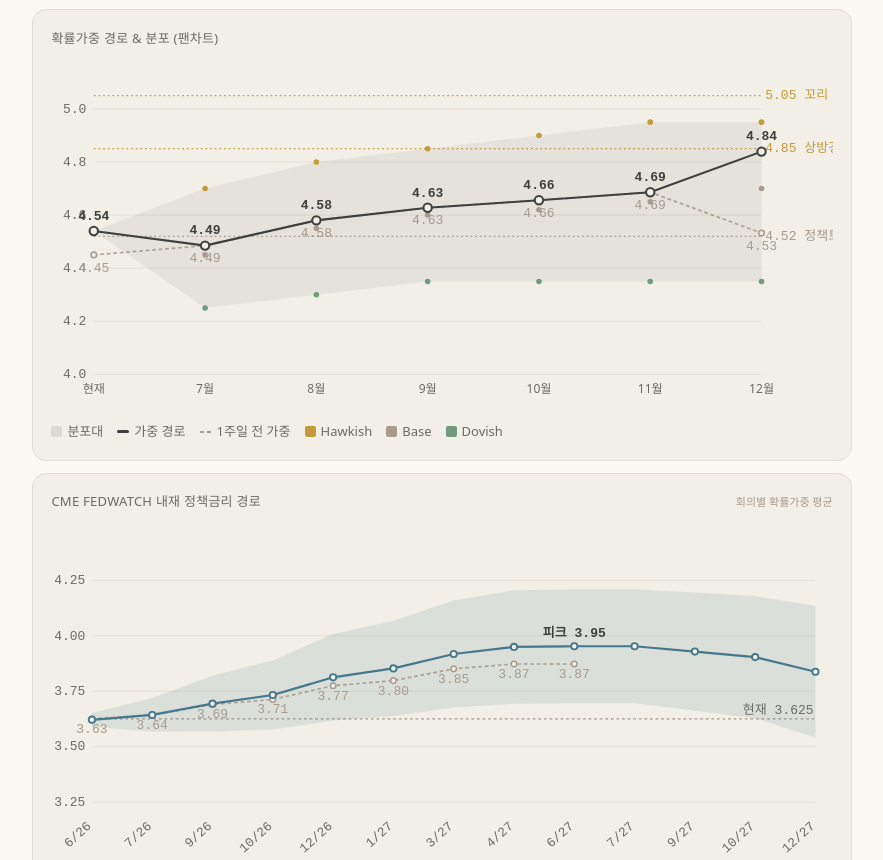
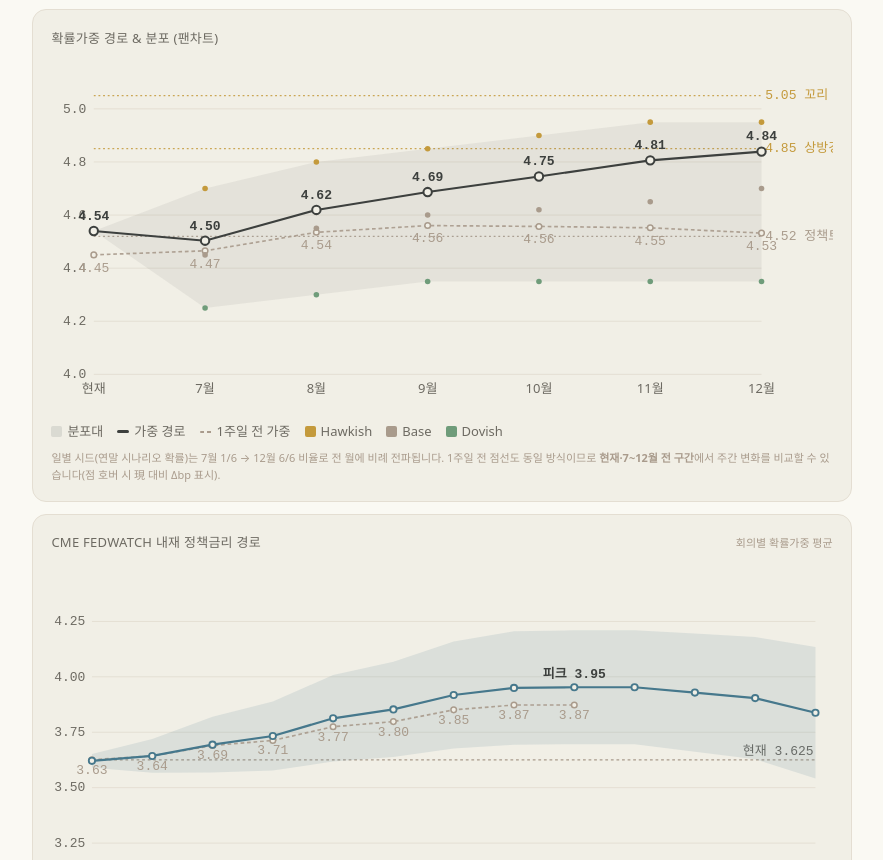
Before and after one commit to SimpleorNothing/us10y, a website: page public/index.html in a window 1280 px wide. Shown: the part 1358-2218 px from the top of the page, without its empty margins (198-1081 px from the left). Drawn offline with nearby package versions, Linux system fonts and the light colour scheme; a web font is replaced by a local one.

Commit message:
feat: 팬차트 월별(현재~12월) 1주일 전 비교 — 연말 시드 확률을 전 월에 비례 전파(seedMonths), 점 호버 시 現 대비 Δbp 표시

```diff
--- a/public/app.js
+++ b/public/app.js
@@ -67,7 +67,7 @@
       .replace(/&/g, "&amp;")
       .replace(/</g, "&lt;")
       .replace(/>/g, "&gt;")
-      .replace(/"/g, "&quot;")
+      .replace(/\"/g, "&quot;")
       .replace(/'/g, "&#39;");
   }
 
@@ -275,6 +275,23 @@ var gateHz = 'fragile', gateHk = 'mid';
 var seedApplied = false, _seed = null;
 var _prevSeed = null; // 1주일 전 스냅샷(현재10Y·연말확률)
 
+/* 연말(12월) 시드 확률을 전 월에 비례 전파 — 7월 1/6 → 12월 6/6(=시드값 그대로).
+   현재 경로·1주일 전 경로가 같은 함수를 사용하므로 월별 비교가 정합. */
+var DEC_DEF = DEFAULTS[DEFAULTS.length-1];
+function seedMonths(st,p){
+  if(!p)return;
+  var dB=(typeof p.base==='number')?(p.base-DEC_DEF.base.p):0;
+  var dH=(typeof p.bear==='number')?(p.bear-DEC_DEF.hawk.p):0;
+  var dD=(typeof p.bull==='number')?(p.bull-DEC_DEF.dove.p):0;
+  var N=st.length;
+  st.forEach(function(m,i){
+    var f=(i+1)/N;
+    m.base.p=Math.max(0,Math.round(DEFAULTS[i].base.p+f*dB));
+    m.hawk.p=Math.max(0,Math.round(DEFAULTS[i].hawk.p+f*dH));
+    m.dove.p=Math.max(0,Math.round(DEFAULTS[i].dove.p+f*dD));
+  });
+}
+
 function wsum(m){return m.base.p+m.hawk.p+m.dove.p;}
 function weighted(m){var s=wsum(m);if(s<=0)return 0;return (m.base.p*m.base.y+m.hawk.p*m.hawk.y+m.dove.p*m.dove.y)/s;}
 function f2(v){return v.toFixed(2);}
@@ -325,21 +342,20 @@ function chart(){
   var bot='';
   for(var i=xs.length-1;i>=0;i--){var m=xs[i],x=xAt(i);var lo=(i===0)?ANCHOR.y:m.dove.y;bot+='L'+x+' '+yAt(lo)+' ';}
   s+='<path d="'+top+bot+'Z" fill="'+COL.txt+'" opacity="0.07"/>';
-  // 1주일 전 가중 경로 (밴드 없이 가중평균 수치만)
+  // 1주일 전 가중 경로 — 전 월에 1주일 전 연말 확률을 동일 방식(seedMonths)으로 전파해 월별 비교 가능
   if(_prevSeed){
-    var pst=clone(DEFAULTS), pdec=pst[pst.length-1];
-    if(_prevSeed.p){
-      if(typeof _prevSeed.p.bull==='number')pdec.dove.p=_prevSeed.p.bull;
-      if(typeof _prevSeed.p.base==='number')pdec.base.p=_prevSeed.p.base;
-      if(typeof _prevSeed.p.bear==='number')pdec.hawk.p=_prevSeed.p.bear;
-    }
+    var pst=clone(DEFAULTS);
+    seedMonths(pst,_prevSeed.p);
     var pAnchor=(typeof _prevSeed.y10==='number')?_prevSeed.y10:ANCHOR.y;
     var pPath=[pAnchor].concat(pst.map(weighted));
     var pl='';
     pPath.forEach(function(v,i){pl+=(i?'L':'M')+xAt(i)+' '+yAt(v)+' ';});
     s+='<path d="'+pl+'" fill="none" stroke="'+COL.faint+'" stroke-width="1.8" stroke-dasharray="4,3" opacity="0.9"/>';
     pPath.forEach(function(v,i){var x=xAt(i);
-      s+='<circle cx="'+x+'" cy="'+yAt(v)+'" r="3" fill="'+COL.cardbg+'" stroke="'+COL.faint+'" stroke-width="1.6"><title>'+((i===0)?'현재':pst[i-1].label)+' 1주일 전 가중: '+f2(v)+'%</title></circle>';
+      var cur=(i===0)?ANCHOR.y:weighted(xs[i]);
+      var dlt=Math.round((cur-v)*100);
+      var dtx=(dlt>=0?'+':'')+dlt+'bp';
+      s+='<circle cx="'+x+'" cy="'+yAt(v)+'" r="3" fill="'+COL.cardbg+'" stroke="'+COL.faint+'" stroke-width="1.6"><title>'+((i===0)?'현재':pst[i-1].label)+' 1주일 전 가중: '+f2(v)+'% (現 대비 '+dtx+')</title></circle>';
       s+='<text x="'+x+'" y="'+(yAt(v)+18)+'" fill="'+COL.faint+'" font-size="14" text-anchor="middle" font-family="monospace">'+f2(v)+'</text>';
     });
   }
@@ -355,7 +371,7 @@ function chart(){
     var wv=(i===0)?ANCHOR.y:weighted(m);
     s+='<circle cx="'+x+'" cy="'+yAt(wv)+'" r="4.5" fill="'+COL.cardbg+'" stroke="'+COL.txt+'" stroke-width="2.2"><title>'+((i===0)?'현재':m.label)+' 가중: '+f2(wv)+'%</title></circle>';
     s+='<text x="'+x+'" y="'+(yAt(wv)-12)+'" fill="'+COL.txt+'" font-size="14" text-anchor="middle" font-family="monospace" font-weight="700">'+f2(wv)+'</text>';
-    s+='<text x="'+x+'" y="'+(yB+20)+'" fill="'+COL.axis+'" font-size="13" text-anchor="middle">'+((i===0)?'현재':m.label)+'</text>';
+    s+='<text x="'+x+'" y="'+(yB+20)+'" fill="'+COL.axis+'" font-size="14" text-anchor="middle">'+((i===0)?'현재':m.label)+'</text>';
   });
   s+='</svg>';
   el('chart').innerHTML=s;
@@ -543,12 +559,7 @@ function renderAll(){renderStats();chart();renderTable();renderGate();}
 function reapplySeed(){
   if(!_seed)return;
   if(typeof _seed.y10==='number'){ANCHOR.y=_seed.y10;ANCHOR.d='data.json '+(_seed.date||'');}
-  var dec=state[state.length-1];
-  if(_seed.p){
-    if(typeof _seed.p.bull==='number')dec.dove.p=_seed.p.bull;
-    if(typeof _seed.p.base==='number')dec.base.p=_seed.p.base;
-    if(typeof _seed.p.bear==='number')dec.hawk.p=_seed.p.bear;
-  }
+  seedMonths(state,_seed.p); // 연말 확률을 7~12월 전 월에 비례 전파
 }
 
 function bind(){
--- a/public/index.html
+++ b/public/index.html
@@ -130,6 +130,7 @@
         <span><i class="bx" style="background:var(--base)"></i>Base</span>
         <span><i class="bx" style="background:var(--bull)"></i>Dovish</span>
       </div>
+      <div class="note">일별 시드(연말 시나리오 확률)는 7월 1/6 → 12월 6/6 비율로 전 월에 비례 전파됩니다. 1주일 전 점선도 동일 방식이므로 <b>현재·7~12월 전 구간</b>에서 주간 변화를 비교할 수 있습니다(점 호버 시 現 대비 Δbp 표시).</div>
     </div>
 
     <div class="eng-card">
```
